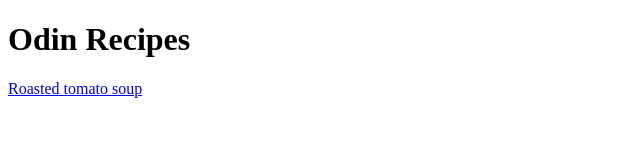
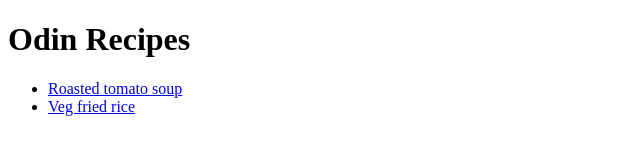
Before and after one commit to December-Diaries/odin-recipes, a plain HTML site: page index.html in a window 1280 px wide. Shown: the whole page, without its empty margins (0-640 px from the left). Drawn offline with Linux system fonts and the light colour scheme.

Commit message:
Push Index page with veg fried rice
In previous commit updated index page wasn't pushed in. So adding it now

```diff
--- a/index.html
+++ b/index.html
@@ -7,6 +7,10 @@
 </head>
 <body>
     <h1>Odin Recipes</h1>
-    <a href="recipes/tomato_soup.html">Roasted tomato soup</a>
+    <ul>
+        <li><a href="recipes/tomato_soup.html">Roasted tomato soup</a></li>
+        <li><a href="recipes/veg_fried_rice.html">Veg fried rice</a></li>
+    </ul>
+
 </body>
 </html>
```
